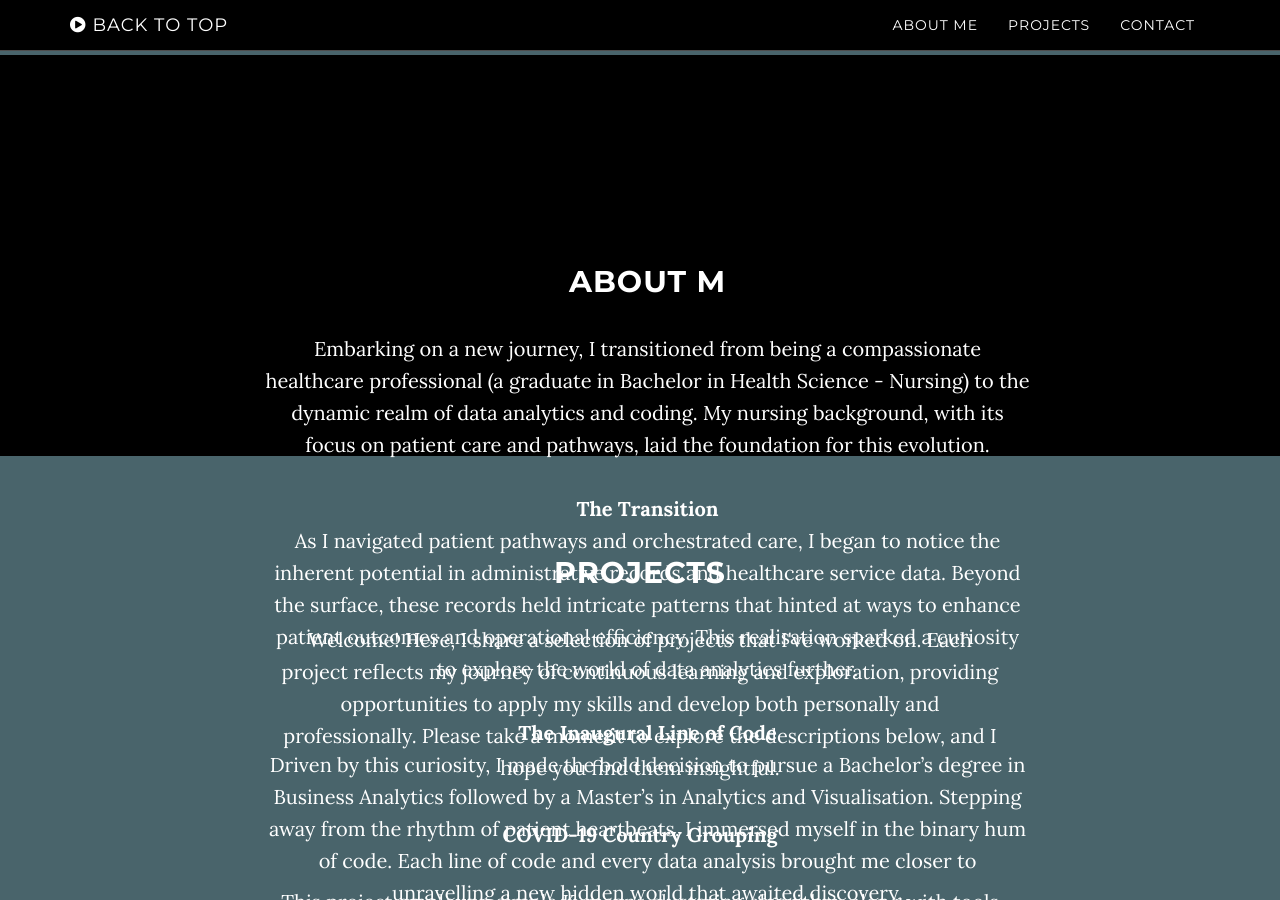
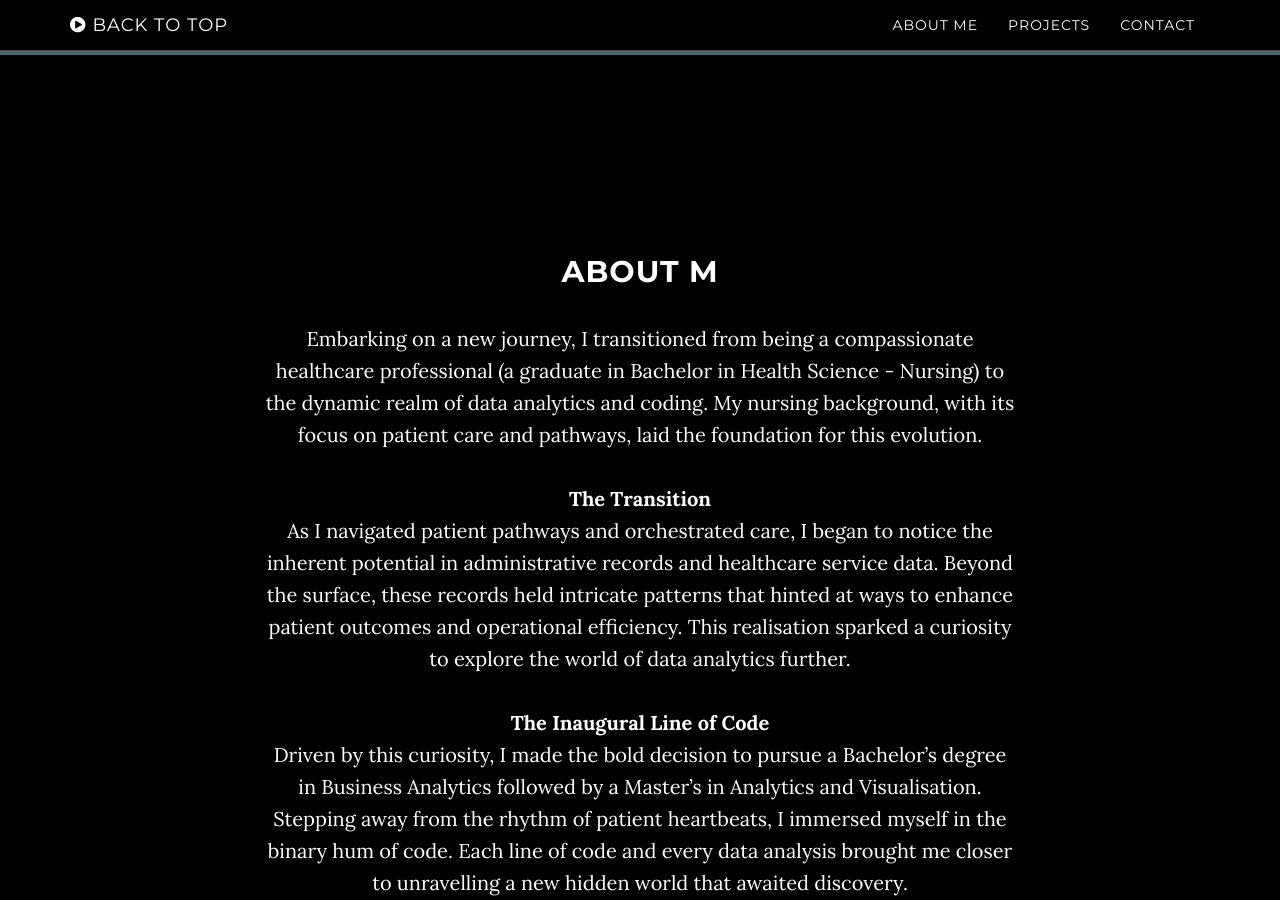
Before and after one commit to Md-Khid/Md-Khid, a Jekyll site: the page built from index.html, in a window 1280 px wide and 900 px high, scrolled down 845 px. Built offline with Jekyll 4.4.1, drawn with Linux system fonts in a browser that asks for light colours.

Commit message:
Update about.html

```diff
--- a/_includes/about.html
+++ b/_includes/about.html
@@ -8,7 +8,6 @@
     <section id="about" class="container content-section text-center">
       <div class="row">
         <div class="col-lg-8 col-lg-offset-2">
-        <div style="position: absolute; top: 10px;">
           <h2>About M </h2>
           <p>Embarking on a new journey, I transitioned from being a compassionate healthcare professional
             (a graduate in Bachelor in Health Science - Nursing) to the dynamic realm of data analytics and coding.
```
